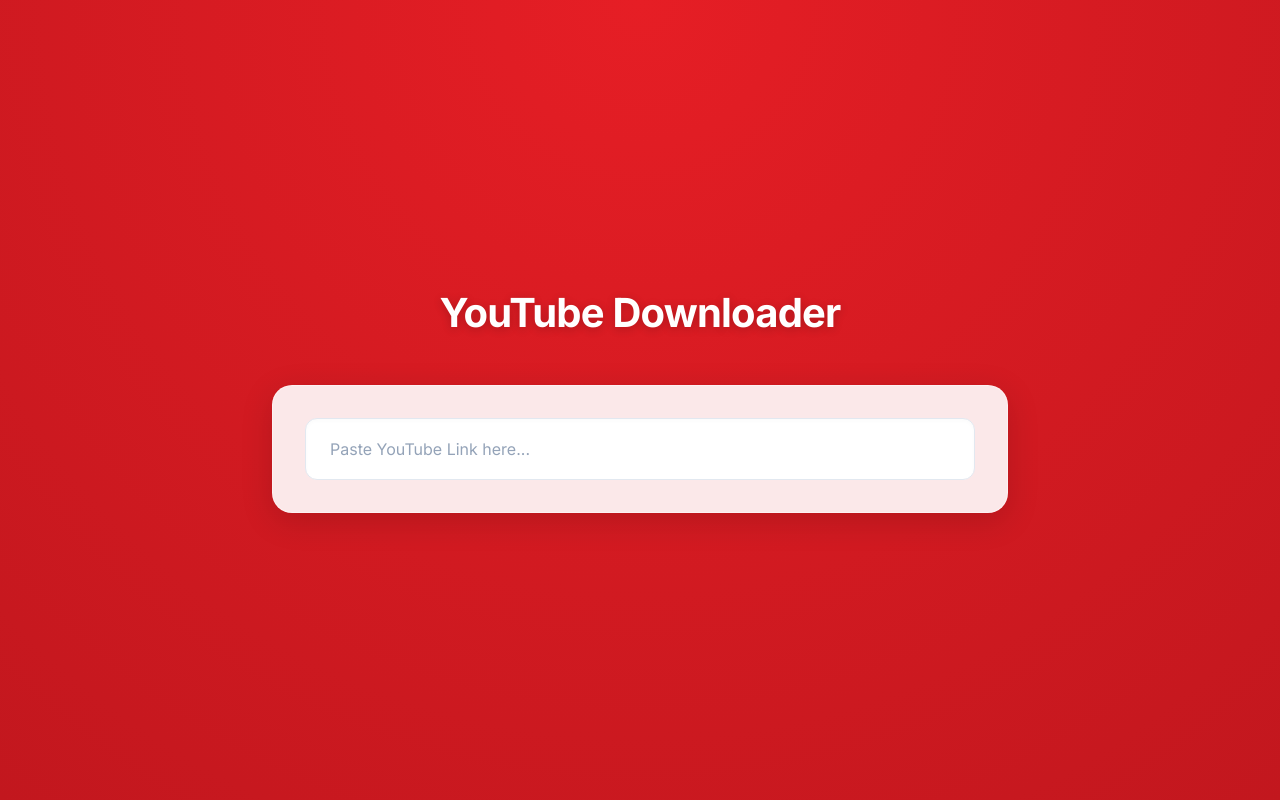
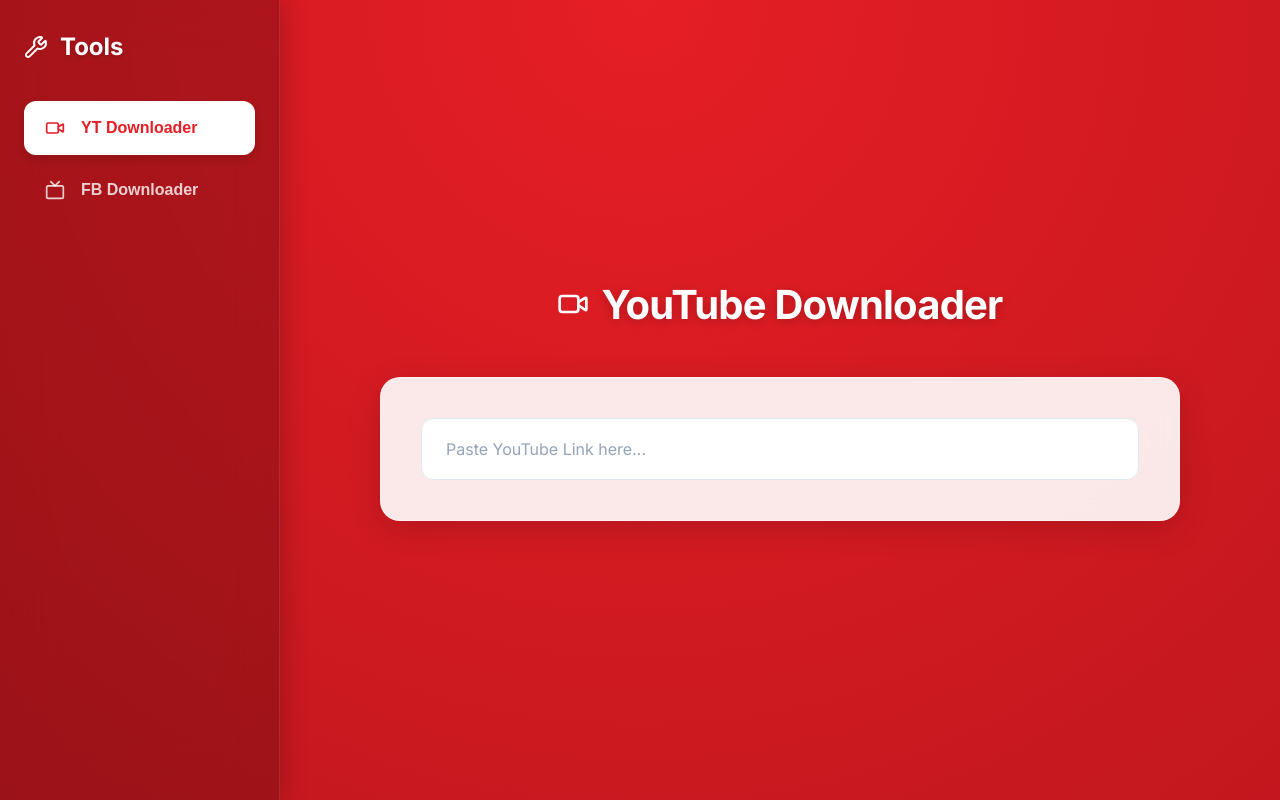
Before and after one commit to Irnhakim/ToolsDownloader, a Next.js app: page / in a window 1280 px wide. Built offline with nearby package versions, Linux system fonts and the light colour scheme.

Commit message:
add Facebook downloader

```diff
--- a/app/globals.css
+++ b/app/globals.css
@@ -1,15 +1,17 @@
 @import url('https://fonts.googleapis.com/css2?family=Inter:wght@400;500;600;700&display=swap');
 
 :root {
-  --bg-primary: #e61e25;
-  --bg-secondary: #c2171e;
+  --bg-youtube: #e61e25;
+  --bg-youtube-dark: #c2171e;
+  --bg-facebook: #1877f2;
+  --bg-facebook-dark: #1059b8;
+
   --glass-bg: rgba(255, 255, 255, 0.9);
   --glass-border: rgba(255, 255, 255, 0.4);
   --glass-shadow: 0 8px 32px 0 rgba(0, 0, 0, 0.15);
+
   --text-main: #333333;
   --text-muted: #666666;
-  --accent: #2563eb;
-  --accent-hover: #1d4ed8;
   --danger: #ef4444;
 }
 
@@ -21,19 +23,97 @@
 
 body {
   font-family: 'Inter', sans-serif;
-  background: radial-gradient(circle at 50% 0%, var(--bg-primary), var(--bg-secondary));
-  min-height: 100vh;
+  color: var(--text-main);
+  overflow: hidden; /* Prevent full body scroll */
+}
+
+/* Layout Wrapper */
+.app-wrapper {
   display: flex;
+  width: 100vw;
+  height: 100vh;
+  transition: background 0.5s ease;
+}
+
+/* Dynamic Backgrounds */
+.app-wrapper.youtube {
+  background: radial-gradient(circle at 50% 0%, var(--bg-youtube), var(--bg-youtube-dark));
+}
+
+.app-wrapper.facebook {
+  background: radial-gradient(circle at 50% 0%, var(--bg-facebook), var(--bg-facebook-dark));
+}
+
+/* Sidebar */
+.sidebar {
+  width: 280px;
+  background: rgba(0, 0, 0, 0.2);
+  backdrop-filter: blur(24px);
+  -webkit-backdrop-filter: blur(24px);
+  border-right: 1px solid rgba(255, 255, 255, 0.1);
+  padding: 2rem 1.5rem;
+  display: flex;
+  flex-direction: column;
+  gap: 0.5rem;
+  box-shadow: 4px 0 24px rgba(0, 0, 0, 0.2);
+  z-index: 10;
+}
+
+.sidebar-title {
+  color: white;
+  font-size: 1.5rem;
+  font-weight: 700;
+  margin-bottom: 2rem;
+  text-shadow: 0 2px 4px rgba(0,0,0,0.2);
+  display: flex;
+  align-items: center;
+  gap: 0.75rem;
+}
+
+.nav-item {
+  display: flex;
+  align-items: center;
+  gap: 1rem;
+  padding: 1rem 1.25rem;
+  border-radius: 12px;
+  color: rgba(255, 255, 255, 0.8);
+  font-weight: 600;
+  cursor: pointer;
+  transition: all 0.3s ease;
+  background: transparent;
+  border: 1px solid transparent;
+  font-size: 1rem;
+  text-align: left;
+}
+
+.nav-item:hover {
+  background: rgba(255, 255, 255, 0.1);
+  color: white;
+}
+
+.nav-item.active {
+  background: white;
+  color: var(--text-main);
+  box-shadow: 0 4px 12px rgba(0, 0, 0, 0.15);
+}
+
+.nav-item.active.youtube-btn { color: var(--bg-youtube); }
+.nav-item.active.facebook-btn { color: var(--bg-facebook); }
+
+/* Main Content Area */
+.main-content {
+  flex: 1;
+  display: flex;
+  flex-direction: column;
   justify-content: center;
   align-items: center;
-  color: var(--text-main);
-  overflow-x: hidden;
+  padding: 2rem;
+  overflow-y: auto;
 }
 
 .container {
   width: 100%;
   max-width: 800px;
-  padding: 2rem;
   display: flex;
   flex-direction: column;
   gap: 2rem;
@@ -57,18 +137,13 @@
   -webkit-backdrop-filter: blur(16px);
   border: 1px solid var(--glass-border);
   border-radius: 20px;
-  padding: 2rem;
+  padding: 2.5rem;
   width: 100%;
   box-shadow: var(--glass-shadow);
   display: flex;
   flex-direction: column;
   gap: 1.5rem;
   transition: transform 0.3s ease, box-shadow 0.3s ease;
-}
-
-.glass-card:hover {
-  transform: translateY(-2px);
-  box-shadow: 0 12px 40px 0 rgba(0, 0, 0, 0.2);
 }
 
 /* Input Section */
@@ -85,8 +160,18 @@
 }
 
 .input-wrapper:focus-within {
-  border-color: var(--bg-primary);
+  border-color: #94a3b8;
+  box-shadow: 0 0 0 3px rgba(0, 0, 0, 0.05);
+}
+
+.app-wrapper.youtube .input-wrapper:focus-within {
+  border-color: var(--bg-youtube);
   box-shadow: 0 0 0 3px rgba(230, 30, 37, 0.1);
+}
+
+.app-wrapper.facebook .input-wrapper:focus-within {
+  border-color: var(--bg-facebook);
+  box-shadow: 0 0 0 3px rgba(24, 119, 242, 0.1);
 }
 
 .url-input {
@@ -123,7 +208,7 @@
   color: var(--text-main);
 }
 
-/* Action Row (Dropdown + Download Button) */
+/* Action Row */
 .action-row {
   display: flex;
   gap: 1rem;
@@ -151,10 +236,6 @@
   font-family: 'Inter', sans-serif;
 }
 
-.format-select:focus {
-  border-color: var(--bg-primary);
-}
-
 .select-icon {
   position: absolute;
   right: 1rem;
@@ -164,8 +245,8 @@
   pointer-events: none;
 }
 
+/* Download Button styling based on active tab */
 .download-btn {
-  background: var(--bg-primary);
   color: white;
   border: none;
   padding: 0 2rem;
@@ -177,13 +258,26 @@
   align-items: center;
   gap: 0.5rem;
   transition: all 0.2s ease;
+}
+
+.app-wrapper.youtube .download-btn {
+  background: var(--bg-youtube);
   box-shadow: 0 4px 12px rgba(230, 30, 37, 0.3);
 }
 
-.download-btn:hover:not(:disabled) {
-  background: var(--bg-secondary);
-  transform: translateY(-1px);
+.app-wrapper.youtube .download-btn:hover:not(:disabled) {
+  background: var(--bg-youtube-dark);
   box-shadow: 0 6px 16px rgba(230, 30, 37, 0.4);
+}
+
+.app-wrapper.facebook .download-btn {
+  background: var(--bg-facebook);
+  box-shadow: 0 4px 12px rgba(24, 119, 242, 0.3);
+}
+
+.app-wrapper.facebook .download-btn:hover:not(:disabled) {
+  background: var(--bg-facebook-dark);
+  box-shadow: 0 6px 16px rgba(24, 119, 242, 0.4);
 }
 
 .download-btn:active:not(:disabled) {
@@ -191,10 +285,9 @@
 }
 
 .download-btn:disabled {
-  background: #cbd5e1;
+  background: #cbd5e1 !important;
   cursor: not-allowed;
-  box-shadow: none;
-  transform: none;
+  box-shadow: none !important;
 }
 
 /* Video Info Section */
@@ -214,6 +307,7 @@
   border-radius: 8px;
   object-fit: cover;
   box-shadow: 0 2px 8px rgba(0,0,0,0.1);
+  background: #f1f5f9;
 }
 
 .info-text {
@@ -243,10 +337,12 @@
   justify-content: center;
   align-items: center;
   padding: 2rem;
-  color: var(--bg-primary);
   gap: 0.75rem;
   font-weight: 500;
 }
+
+.app-wrapper.youtube .loading-wrapper { color: var(--bg-youtube); }
+.app-wrapper.facebook .loading-wrapper { color: var(--bg-facebook); }
 
 .spinner {
   animation: spin 1s linear infinite;
@@ -263,6 +359,33 @@
 }
 
 /* Responsive */
+@media (max-width: 768px) {
+  .app-wrapper {
+    flex-direction: column;
+  }
+
+  .sidebar {
+    width: 100%;
+    height: auto;
+    border-right: none;
+    border-bottom: 1px solid rgba(255, 255, 255, 0.1);
+    flex-direction: row;
+    align-items: center;
+    padding: 1rem;
+  }
+
+  .sidebar-title {
+    margin-bottom: 0;
+    margin-right: auto;
+    font-size: 1.25rem;
+  }
+
+  .nav-item {
+    width: auto;
+    padding: 0.5rem 1rem;
+  }
+}
+
 @media (max-width: 600px) {
   .action-row {
     flex-direction: column;
--- a/app/page.js
+++ b/app/page.js
@@ -1,9 +1,11 @@
 'use client';
 
 import { useState, useEffect } from 'react';
-import { Download, X, Search, ChevronDown, Loader2 } from 'lucide-react';
+import { Download, X, ChevronDown, Loader2, Video, Tv, Wrench } from 'lucide-react';
 
 export default function Home() {
+  const [activeTab, setActiveTab] = useState('youtube');
+
   const [url, setUrl] = useState('');
   const [videoInfo, setVideoInfo] = useState(null);
   const [isLoading, setIsLoading] = useState(false);
@@ -11,13 +13,36 @@
   const [selectedFormat, setSelectedFormat] = useState('');
   const [isDownloading, setIsDownloading] = useState(false);
 
+  // Reset state when switching tabs
+  useEffect(() => {
+    setUrl('');
+    setVideoInfo(null);
+    setError('');
+    setSelectedFormat('');
+    setIsDownloading(false);
+  }, [activeTab]);
+
   // Debounce fetching info
   useEffect(() => {
     const fetchInfo = async () => {
-      if (!url || (!url.includes('youtube.com/') && !url.includes('youtu.be/'))) {
+      // Basic validation based on active tab
+      if (!url) {
         setVideoInfo(null);
         setError('');
         return;
+      }
+
+      const isYtLink = url.includes('youtube.com/') || url.includes('youtu.be/');
+      const isFbLink = url.includes('facebook.com/') || url.includes('fb.watch/');
+
+      if (activeTab === 'youtube' && !isYtLink) {
+        setVideoInfo(null);
+        return; // Wait for valid yt link
+      }
+
+      if (activeTab === 'facebook' && !isFbLink) {
+        setVideoInfo(null);
+        return; // Wait for valid fb link
       }
 
       setIsLoading(true);
@@ -27,9 +52,7 @@
       try {
         const res = await fetch('/api/info', {
           method: 'POST',
-          headers: {
-            'Content-Type': 'application/json',
-          },
+          headers: { 'Content-Type': 'application/json' },
           body: JSON.stringify({ url }),
         });
 
@@ -58,7 +81,7 @@
     }, 800);
 
     return () => clearTimeout(timeoutId);
-  }, [url]);
+  }, [url, activeTab]);
 
   const handleClear = () => {
     setUrl('');
@@ -83,7 +106,11 @@
     const title = videoInfo.title;
     const downloadId = Date.now().toString();
 
-    const downloadUrl = `/api/download?url=${encodeURIComponent(url)}&format_id=${selectedFormat}&ext=${ext}&title=${encodeURIComponent(title)}&downloadId=${downloadId}`;
+    // Tentukan apakah format yang dipilih adalah video atau audio
+    const isVideo = videoInfo.videoFormats?.some(f => f.format_id === selectedFormat);
+    const type = isVideo ? 'video' : 'audio';
+
+    const downloadUrl = `/api/download?url=${encodeURIComponent(url)}&format_id=${selectedFormat}&ext=${ext}&title=${encodeURIComponent(title)}&downloadId=${downloadId}&type=${type}`;
 
     const a = document.createElement('a');
     a.href = downloadUrl;
@@ -97,12 +124,11 @@
       if (document.cookie.includes(`download_token_${downloadId}=true`)) {
         setIsDownloading(false);
         clearInterval(checkInterval);
-        // Clear the cookie
         document.cookie = `download_token_${downloadId}=; Max-Age=0; Path=/`;
       }
     }, 1000);
 
-    // Safety timeout to stop spinning after 1 hour (just in case)
+    // Safety timeout
     setTimeout(() => {
       setIsDownloading(false);
       clearInterval(checkInterval);
@@ -118,16 +144,61 @@
     return parseFloat((bytes / Math.pow(k, i)).toFixed(2)) + ' ' + sizes[i];
   };
 
+  const getPageConfig = () => {
+    if (activeTab === 'youtube') {
+      return {
+        title: 'YouTube Downloader',
+        placeholder: 'Paste YouTube Link here...',
+        icon: <Video size={32} />
+      };
+    }
+    return {
+      title: 'Facebook Downloader',
+      placeholder: 'Paste Facebook Video Link here...',
+      icon: <Tv size={32} />
+    };
+  };
+
+  const pageConfig = getPageConfig();
+
   return (
+    <div className={`app-wrapper ${activeTab}`}>
+      {/* Sidebar */}
+      <aside className="sidebar">
+        <div className="sidebar-title">
+          <Wrench size={24} /> Tools
+        </div>
+
+        <button
+          className={`nav-item youtube-btn ${activeTab === 'youtube' ? 'active' : ''}`}
+          onClick={() => setActiveTab('youtube')}
+        >
+          <Video size={20} />
+          YT Downloader
+        </button>
+
+        <button
+          className={`nav-item facebook-btn ${activeTab === 'facebook' ? 'active' : ''}`}
+          onClick={() => setActiveTab('facebook')}
+        >
+          <Tv size={20} />
+          FB Downloader
+        </button>
+      </aside>
+
+      {/* Main Content */}
+      <main className="main-content">
         <div className="container">
-      <h1 className="title">YouTube Downloader</h1>
+          <h1 className="title" style={{ display: 'flex', alignItems: 'center', justifyContent: 'center', gap: '12px' }}>
+            {pageConfig.icon} {pageConfig.title}
+          </h1>
 
           <div className="glass-card">
             <div className="input-wrapper">
               <input
                 type="text"
                 className="url-input"
-            placeholder="Paste YouTube Link here..."
+                placeholder={pageConfig.placeholder}
                 value={url}
                 onChange={(e) => setUrl(e.target.value)}
               />
@@ -160,6 +231,7 @@
                       value={selectedFormat}
                       onChange={(e) => setSelectedFormat(e.target.value)}
                     >
+                      {videoInfo.videoFormats && videoInfo.videoFormats.length > 0 && (
                         <optgroup label="Video">
                           {videoInfo.videoFormats.map((format) => (
                             <option key={format.format_id} value={format.format_id}>
@@ -167,6 +239,9 @@
                             </option>
                           ))}
                         </optgroup>
+                      )}
+
+                      {videoInfo.audioFormats && videoInfo.audioFormats.length > 0 && (
                         <optgroup label="Audio">
                           {videoInfo.audioFormats.map((format) => (
                             <option key={format.format_id} value={format.format_id}>
@@ -174,6 +249,7 @@
                             </option>
                           ))}
                         </optgroup>
+                      )}
                     </select>
                     <ChevronDown className="select-icon" size={20} />
                   </div>
@@ -198,8 +274,12 @@
                 </div>
 
                 <div className="video-info">
-              {videoInfo.thumbnail && (
+                  {videoInfo.thumbnail ? (
                     <img src={videoInfo.thumbnail} alt="Thumbnail" className="thumbnail" />
+                  ) : (
+                    <div className="thumbnail" style={{ display: 'flex', alignItems: 'center', justifyContent: 'center' }}>
+                      <span style={{ fontSize: '0.8rem', color: '#94a3b8' }}>No Thumb</span>
+                    </div>
                   )}
                   <div className="info-text">
                     <div className="video-title" title={videoInfo.title}>{videoInfo.title}</div>
@@ -214,5 +294,7 @@
             )}
           </div>
         </div>
+      </main>
+    </div>
   );
 }
```
Also changed, not shown: app/api/download/route.js (+70 -26 lines). Lines whose indentation alone changed are shown as unchanged.
